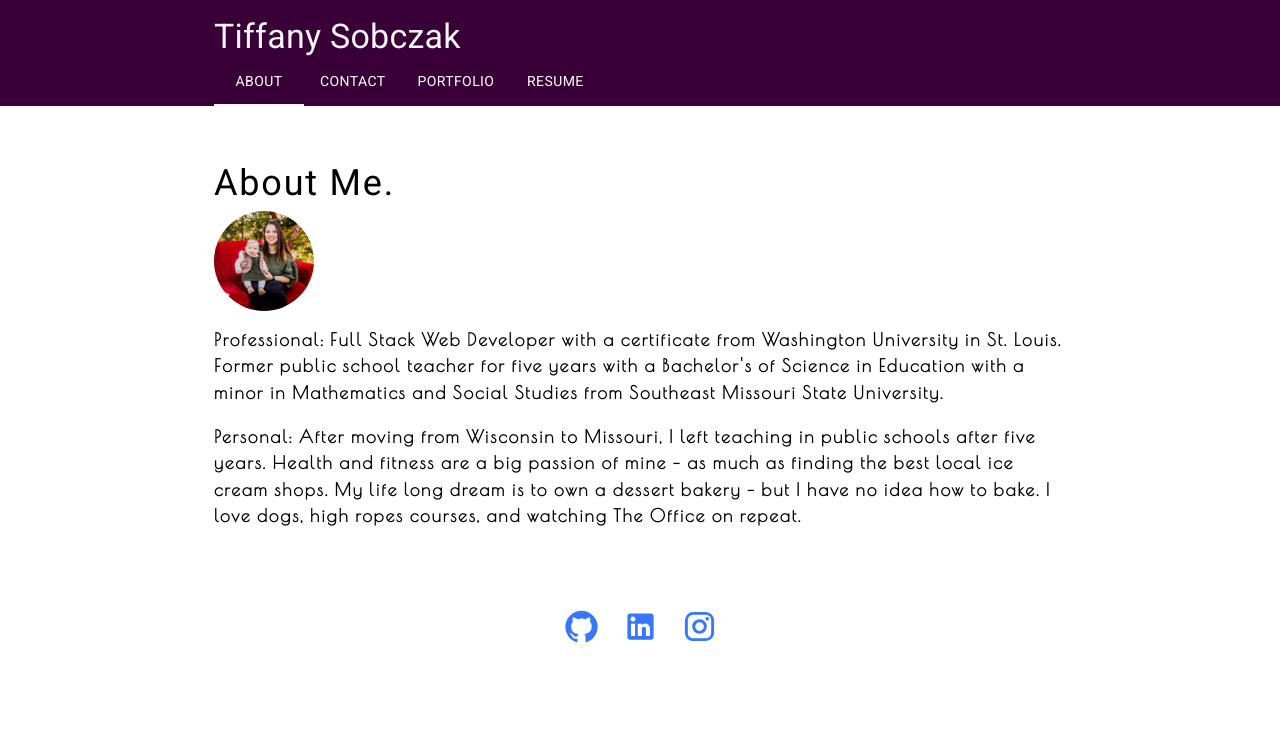
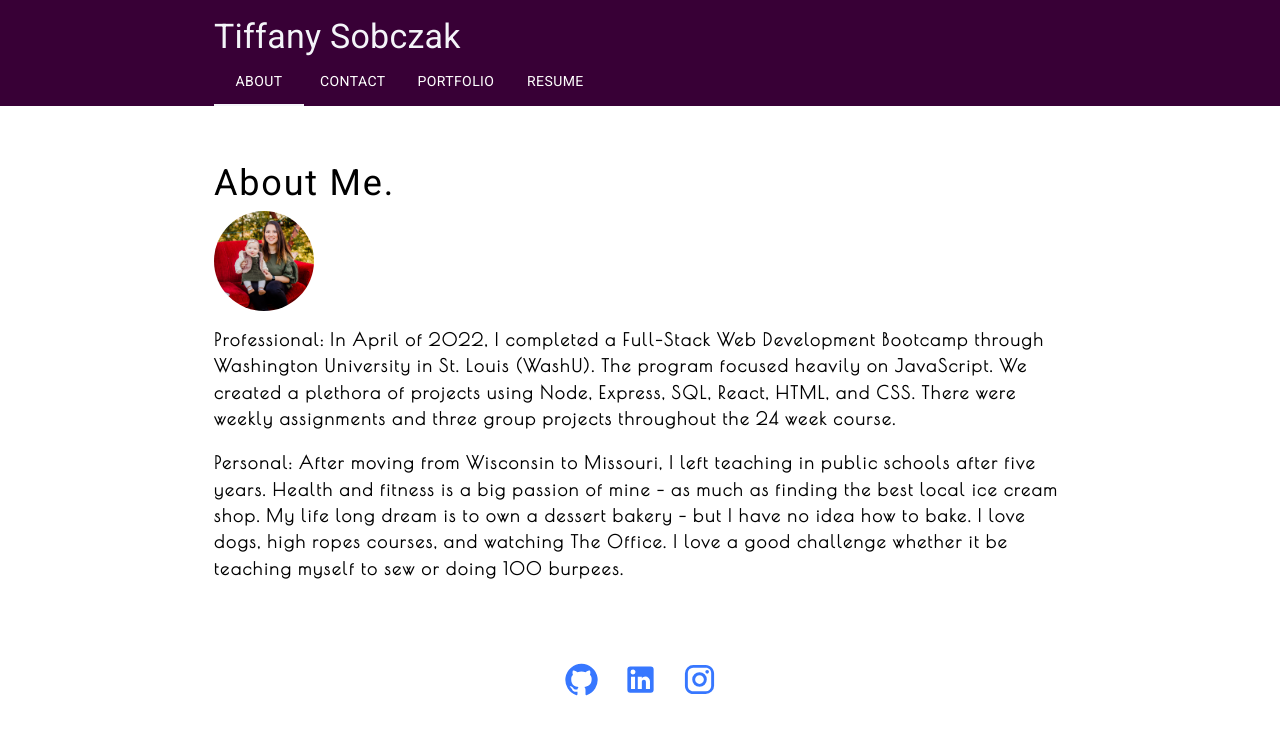
Before and after one commit to tiffsobczak/tsobczak-portfolio, a React (Create React App) app: page / in a window 1280 px wide. Shown: the top 734 px of the page. Built offline with nearby package versions, Linux system fonts and the light colour scheme.

Commit message:
updated bio

```diff
--- a/src/components/About/index.js
+++ b/src/components/About/index.js
@@ -9,10 +9,10 @@ function About() {
       <div className="my-2">
       <Avatar alt="Tiffany" src={process.env.PUBLIC_URL+"/assets/images/christmas-photo.jpeg"} sx={{ width: 100, height: 100, marginBottom: 2 }} />
         <p>
-          Professional: Full Stack Web Developer with a certificate from Washington University in St. Louis. Former public school teacher for five years with a Bachelor's of Science in Education with a minor in Mathematics and Social Studies from Southeast Missouri State University.
+          Professional: In April of 2022, I completed a Full-Stack Web Development Bootcamp through Washington University in St. Louis (WashU). The program focused heavily on JavaScript. We created a plethora of projects using Node, Express, SQL, React, HTML, and CSS. There were weekly assignments and three group projects throughout the 24 week course.
         </p>
         <p>Personal: After moving from Wisconsin to Missouri, I left teaching in public schools after five years.
-          Health and fitness are a big passion of mine - as much as finding the best local ice cream shops. My life long dream is to own a dessert bakery - but I have no idea how to bake. I love dogs, high ropes courses, and watching The Office on repeat.</p>
+          Health and fitness is a big passion of mine - as much as finding the best local ice cream shop. My life long dream is to own a dessert bakery - but I have no idea how to bake. I love dogs, high ropes courses, and watching The Office. I love a good challenge whether it be teaching myself to sew or doing 100 burpees.</p>
       </div>
     </section>
   );
```
